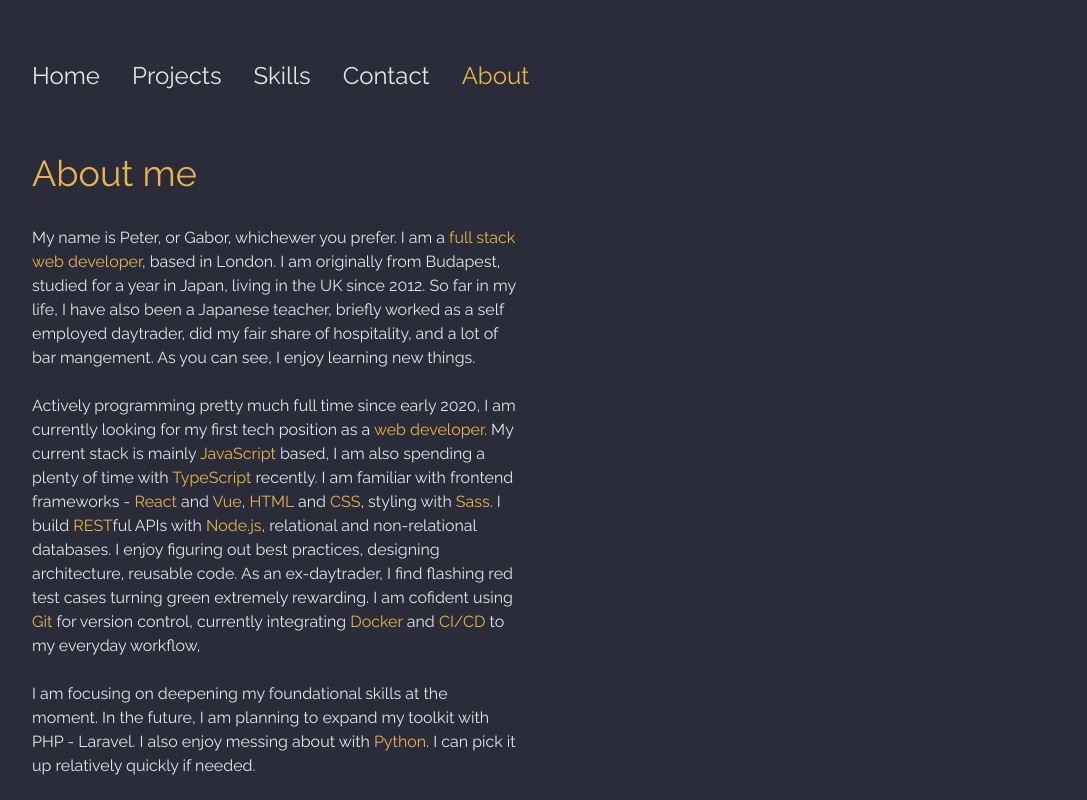
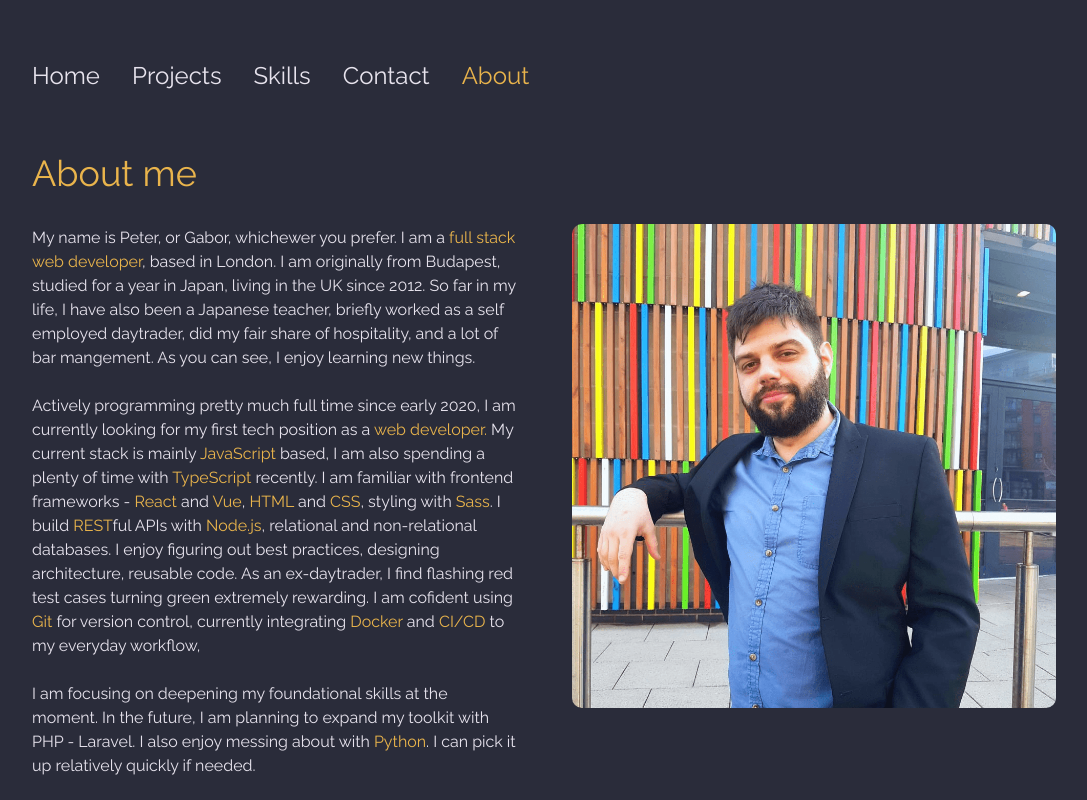
Before and after one commit to pfalzergbr/portfolio, a Next.js app: page /about in a window 1280 px wide. Shown: the top 800 px of the page, without its empty margins (96-1183 px from the left). Built offline with nearby package versions, Linux system fonts and the light colour scheme.

Commit message:
add back photo

```diff
--- a/pages/about/index.tsx
+++ b/pages/about/index.tsx
@@ -12,15 +12,15 @@ const About: React.FC<Props> = () => {
   return (
     <AnimatedRoute className={indexStyles.about}>
       <div className={indexStyles.imageContainer}>
-        {/* <Image
+        <Image
           className={styles.image}
           // layout='responsive'
-          src='/images/profile-1.png'
+          src='/images/profile-min.png'
           alt='Photo of Gabor'
           width={945}
           height={945}
           objectFit='contain'
-        /> */}
+        />
       </div>
       <Section title='About me'>
         <Subsection>
```
Also changed, not shown: public/images/profile-min.png (added).
